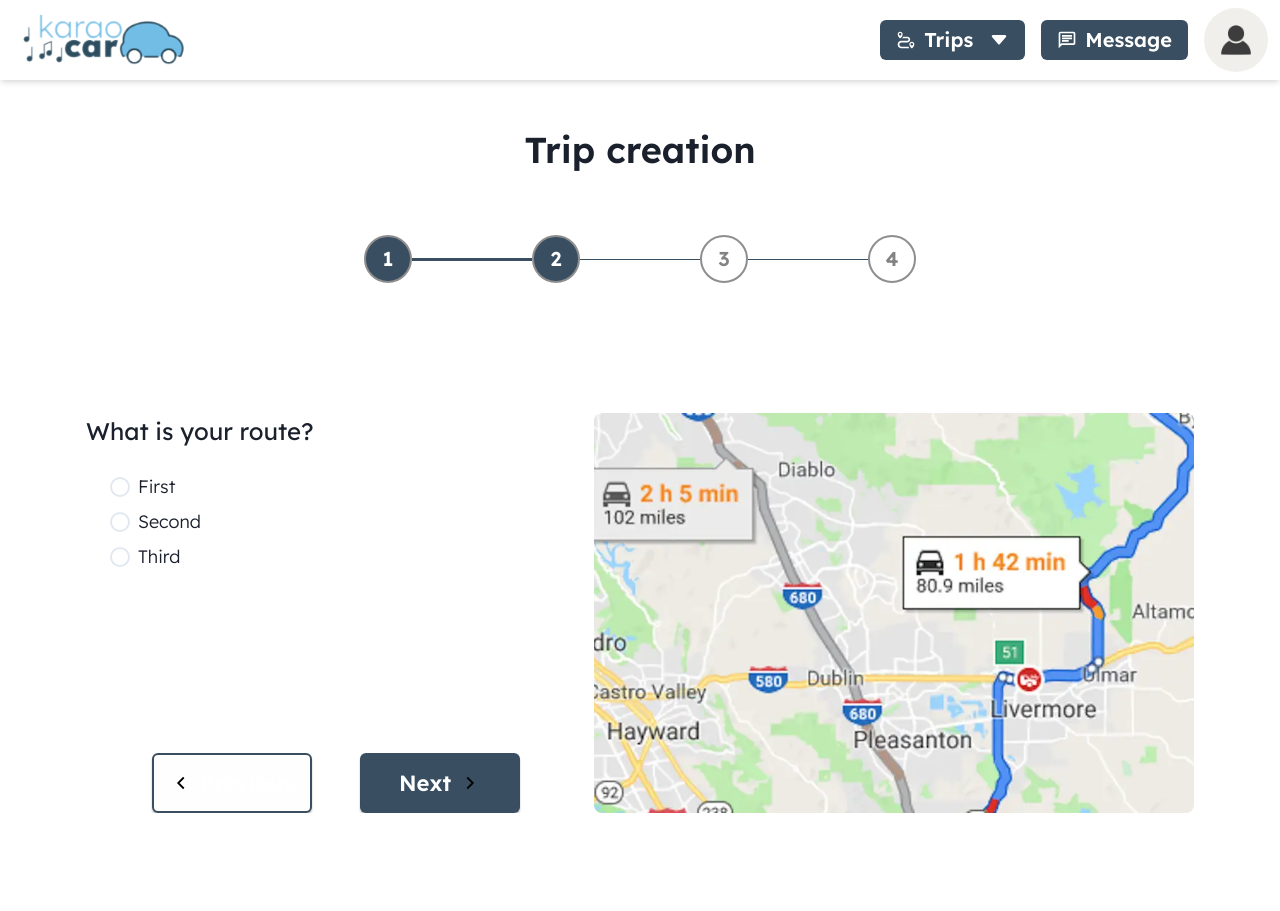
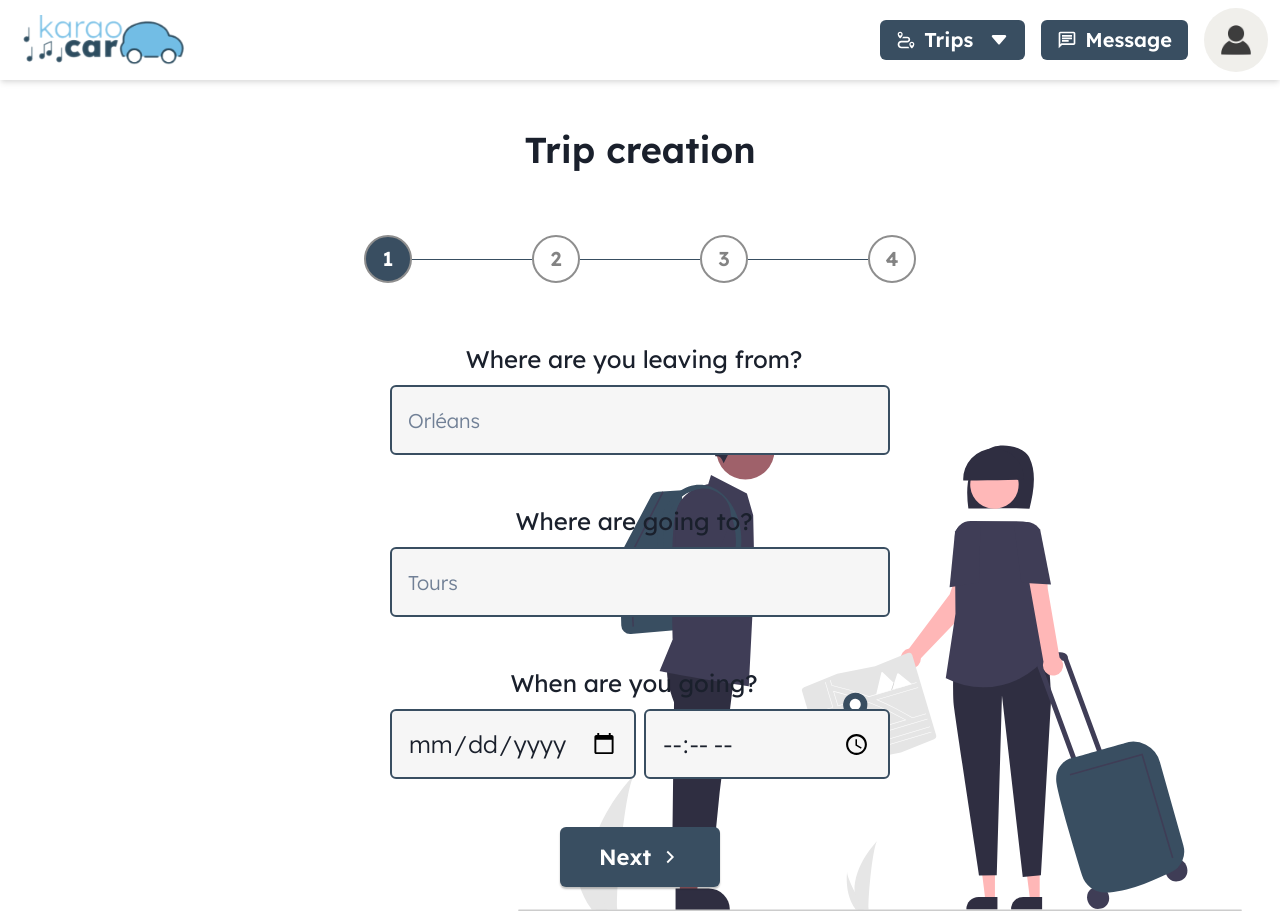
Before and after one commit to WildCodeSchool/2022-09-Orleans-CDA-Projet-KaraoCar, a React (Vite) app in the folder apps/frontend/web/: page /create-trip in a window 1280 px wide. Before the commit the page ends 813 px from the top, so only its background shows below. Built offline with nearby package versions, Linux system fonts and the light colour scheme.

Commit message:
style: button style & icon and html text in quotes

```diff
--- a/apps/frontend/web/src/components/create-trip/CarDetails.tsx
+++ b/apps/frontend/web/src/components/create-trip/CarDetails.tsx
@@ -81,7 +81,7 @@ const CarDetails = ({
           fontWeight={'regular'}
           margin={'0'}
         >
-          Are you keeping the middleseat empty?
+          {'Are you keeping the middleseat empty?'}
         </FormLabel>
         <Controller
           name="middleseat"
@@ -104,7 +104,7 @@ const CarDetails = ({
                     fontSize={{ base: '16', md: '20' }}
                     fontWeight={'light'}
                   >
-                    Yes
+                    {'Yes'}
                   </Text>
                 </Radio>
                 <Radio
@@ -117,7 +117,7 @@ const CarDetails = ({
                     fontSize={{ base: '16', md: '20' }}
                     fontWeight={'light'}
                   >
-                    No
+                    {'No'}
                   </Text>
                 </Radio>
               </Stack>
@@ -139,10 +139,11 @@ const CarDetails = ({
           fontWeight={'regular'}
           margin={'0'}
         >
-          How many passengers are you taking?
+          {'How many passengers are you taking?'}
         </FormLabel>
         <HStack justifyContent={'center'} marginTop={{ base: '2', md: '6' }}>
           <Button
+            variant={'outline'}
             onClick={() => decrementSeats()}
             height={'48px'}
             width={'48px'}
@@ -169,6 +170,7 @@ const CarDetails = ({
             })}
           />
           <Button
+            variant={'outline'}
             onClick={() => incrementSeats()}
             height={'48px'}
             width={'48px'}
@@ -191,7 +193,7 @@ const CarDetails = ({
           fontWeight={'regular'}
           margin={'0'}
         >
-          How much are you asking for a seat?
+          {'How much are you asking for a seat?'}
         </FormLabel>
         <HStack justifyContent={'center'} marginTop={{ base: '2', md: '6' }}>
           <Button
@@ -201,6 +203,7 @@ const CarDetails = ({
             backgroundColor={'#FEFEFE'}
             border={'1.5px solid #394E61'}
             rounded={'8px'}
+            variant={'outline'}
           >
             -
           </Button>
@@ -240,6 +243,7 @@ const CarDetails = ({
             border={'1.5px solid #394E61'}
             backgroundColor={'#FEFEFE'}
             rounded={'8px'}
+            variant={'outline'}
           >
             +
           </Button>
--- a/apps/frontend/web/src/components/create-trip/Comment.tsx
+++ b/apps/frontend/web/src/components/create-trip/Comment.tsx
@@ -53,7 +53,7 @@ const Comment = ({
           fontWeight={'regular'}
           marginBottom={'6'}
         >
-          Musical styles
+          {'Musical styles'}
         </FormLabel>
         <Stack
           spacing={5}
@@ -84,7 +84,7 @@ const Comment = ({
           fontWeight={'regular'}
           marginTop={{ base: '6', md: '20' }}
         >
-          Anything to add about your ride?
+          {'Anything to add about your ride?'}
         </FormLabel>
         <Textarea
           border={'2px solid #394E61'}
@@ -110,10 +110,10 @@ const Comment = ({
           color={'white'}
           isLoading={isSubmitting}
           type="submit"
-          fontSize={{ base: '18', md: '24' }}
+          fontSize={{ base: '18', md: '22' }}
           shadow={'0px 2px 2px rgba(0, 0, 0, 0.25)'}
         >
-          Publish ride
+          {'Publish ride'}
         </Button>
       </HStack>
       <Box
--- a/apps/frontend/web/src/components/create-trip/RouteDetails.tsx
+++ b/apps/frontend/web/src/components/create-trip/RouteDetails.tsx
@@ -50,7 +50,7 @@ const RouteDetails = ({
               marginBottom={'6'}
               justifySelf={'start'}
             >
-              What is your route?
+              {'What is your route?'}
             </FormLabel>
             <Controller
               name="itineraryUrl"
@@ -66,13 +66,13 @@ const RouteDetails = ({
                 >
                   <Stack>
                     <Radio size={'lg'} value="1">
-                      First
+                      {'First'}
                     </Radio>
                     <Radio size={'lg'} value="2">
-                      Second
+                      {'Second'}
                     </Radio>
                     <Radio size={'lg'} value="3">
-                      Third
+                      {'Third'}
                     </Radio>
                   </Stack>
                 </RadioGroup>
--- a/apps/frontend/web/src/components/create-trip/Stepper.tsx
+++ b/apps/frontend/web/src/components/create-trip/Stepper.tsx
@@ -16,7 +16,7 @@ const Stepper = ({ step }: { step: number }) => {
             fontSize={{ base: 'md', md: 'xl' }}
             fontWeight={'bold'}
           >
-            1
+            {'1'}
           </Text>
         </VStack>
         {step > 1 ? (
@@ -48,7 +48,7 @@ const Stepper = ({ step }: { step: number }) => {
             fontSize={{ base: 'md', md: 'xl' }}
             fontWeight={'bold'}
           >
-            2
+            {'2'}
           </Text>
         </VStack>
         {step > 2 ? (
@@ -80,7 +80,7 @@ const Stepper = ({ step }: { step: number }) => {
             fontSize={{ base: 'md', md: 'xl' }}
             fontWeight={'bold'}
           >
-            3
+            {'3'}
           </Text>
         </VStack>
         {step > 3 ? (
@@ -111,7 +111,7 @@ const Stepper = ({ step }: { step: number }) => {
             fontSize={{ base: 'md', md: 'xl' }}
             fontWeight={'bold'}
           >
-            4
+            {'4'}
           </Text>
         </VStack>
       </Flex>
--- a/apps/frontend/web/src/components/create-trip/TripDate.tsx
+++ b/apps/frontend/web/src/components/create-trip/TripDate.tsx
@@ -34,7 +34,7 @@ export default function TripDate() {
             textAlign={'center'}
             fontWeight={'regular'}
           >
-            Where are you leaving from?
+           {'Where are you leaving from?'}
           </FormLabel>
           <Input
             backgroundColor={'#F6F6F6'}
@@ -61,7 +61,7 @@ export default function TripDate() {
             fontWeight={'regular'}
             marginTop={{ base: '6', md: '6' }}
           >
-            Where are going to?
+           {'Where are going to?'}
           </FormLabel>
           <Input
             backgroundColor={'#F6F6F6'}
@@ -89,7 +89,7 @@ export default function TripDate() {
               fontWeight={'regular'}
               marginTop={{ base: '6', md: '6' }}
             >
-              When are you going?
+              {'When are you going?'}
             </FormLabel>
             <HStack width={'100%'}>
               <Input
--- a/apps/frontend/web/src/components/create-trip/components/NextButton.tsx
+++ b/apps/frontend/web/src/components/create-trip/components/NextButton.tsx
@@ -14,8 +14,26 @@ const NextButton = () => {
       type="submit"
       fontSize={{ base: '18', md: '22' }}
       shadow={'0px 2px 2px rgba(0, 0, 0, 0.25)'}
-      rightIcon={<GrFormNext style={{stroke: 'white'}}/>}
-      >Next
+      rightIcon={
+        <svg
+          stroke="currentColor"
+          fill="currentColor"
+          stroke-width="0"
+          viewBox="0 0 24 24"
+          height="1em"
+          width="1em"
+          xmlns="http://www.w3.org/2000/svg"
+        >
+          <polyline
+            fill="none"
+            stroke="#FEFEFE"
+            stroke-width="2"
+            points="9 6 15 12 9 18"
+          ></polyline>
+        </svg>
+      }
+    >
+      {'Next'}
     </Button>
   );
 };
--- a/apps/frontend/web/src/components/create-trip/components/PreviousButton.tsx
+++ b/apps/frontend/web/src/components/create-trip/components/PreviousButton.tsx
@@ -1,6 +1,5 @@
-import { Button, Icon } from '@chakra-ui/react';
+import { Button } from '@chakra-ui/react';
 import { Dispatch, SetStateAction } from 'react';
-import { GrFormPrevious } from 'react-icons/gr';
 
 const PreviousButton = ({
   step,
@@ -11,6 +10,7 @@ const PreviousButton = ({
 }) => {
   return (
     <Button
+      variant={'outline'}
       width={{ base: '125px', md: '160px' }}
       height={{ base: '50px', md: '60px' }}
       backgroundColor={'#FEFEFE'}
@@ -18,9 +18,27 @@ const PreviousButton = ({
       fontSize={{ base: '18', md: '22' }}
       border={'2px solid #394E61'}
       shadow={'0px 2px 2px rgba(0, 0, 0, 0.25)'}
-      leftIcon={<Icon as={GrFormPrevious} stroke={'red.500'} />}
+      leftIcon={
+        <svg
+          stroke="currentColor"
+          fill="currentColor"
+          stroke-width="0"
+          viewBox="0 0 24 24"
+          height="1em"
+          width="1em"
+          xmlns="http://www.w3.org/2000/svg"
+        >
+          <polyline
+            fill="none"
+            stroke="#394E61"
+            stroke-width="2"
+            points="9 6 15 12 9 18"
+            transform="matrix(-1 0 0 1 24 0)"
+          ></polyline>
+        </svg>
+      }
     >
-      Previous
+      {'Previous'}
     </Button>
   );
 };
--- a/apps/frontend/web/src/pages/CreateTrip.tsx
+++ b/apps/frontend/web/src/pages/CreateTrip.tsx
@@ -10,7 +10,7 @@ import '../components/create-trip/trip.css';
 
 const CreateTrip = () => {
   const methods = useForm();
-  const [step, setStep] = useState(2);
+  const [step, setStep] = useState(1);
 
   function onSubmit() {
     if (step < 4) {
@@ -35,7 +35,7 @@ const CreateTrip = () => {
     const dateTime = date + ' ' + time;
     const dateTimeToDate = new Date(dateTime);
     const itineraryUrl = methods.getValues('itineraryUrl');
-    const endingDateTime = new Date(dateTimeToDate.getTime() + 6000000);
+    const endingDateTime = new Date(dateTimeToDate.getTime() + 6000000); // to replace with google api values
     const tripSlice = {
       trip: {
         carId: 1, // to replace once user part is done
@@ -51,7 +51,7 @@ const CreateTrip = () => {
       price: price,
       itineraryUrl: itineraryUrl,
       hasTolls: false, // to replace with google api values
-    }; // to replace with google api values
+    };
     try {
       const req = await fetch('http://localhost/api/trip-slices', {
         method: 'POST',
@@ -60,10 +60,8 @@ const CreateTrip = () => {
         },
         body: JSON.stringify(tripSlice),
       });
-      const status = await req.status;
-      if (status === 201) {
-        alert('Tripslice created');
-      }
+      const status = req.status;
+      status === 201 && alert('Tripslice created');
     } catch (err) {
       console.error(err);
     }
@@ -92,7 +90,7 @@ const CreateTrip = () => {
       minHeight={{ md: 'calc(100vh - 80px)' }}
     >
       <Heading as={'h1'} textAlign={'center'} marginY={{ base: '8', md: '12' }}>
-        Trip creation
+        {'Trip creation'}
       </Heading>
       <Stepper step={step} />
       <FormProvider {...methods}>
```
Also changed, not shown: apps/frontend/web/src/components/create-trip/components/MusicalStyles.tsx (+4 -4 lines).
